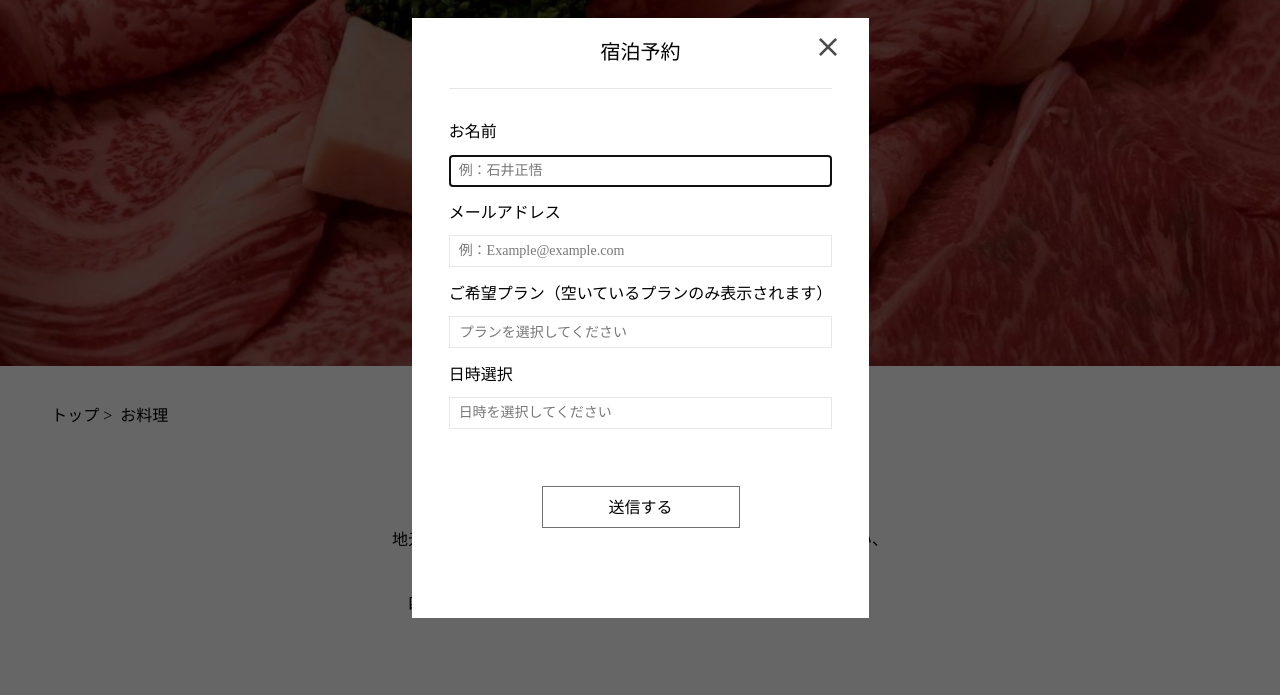
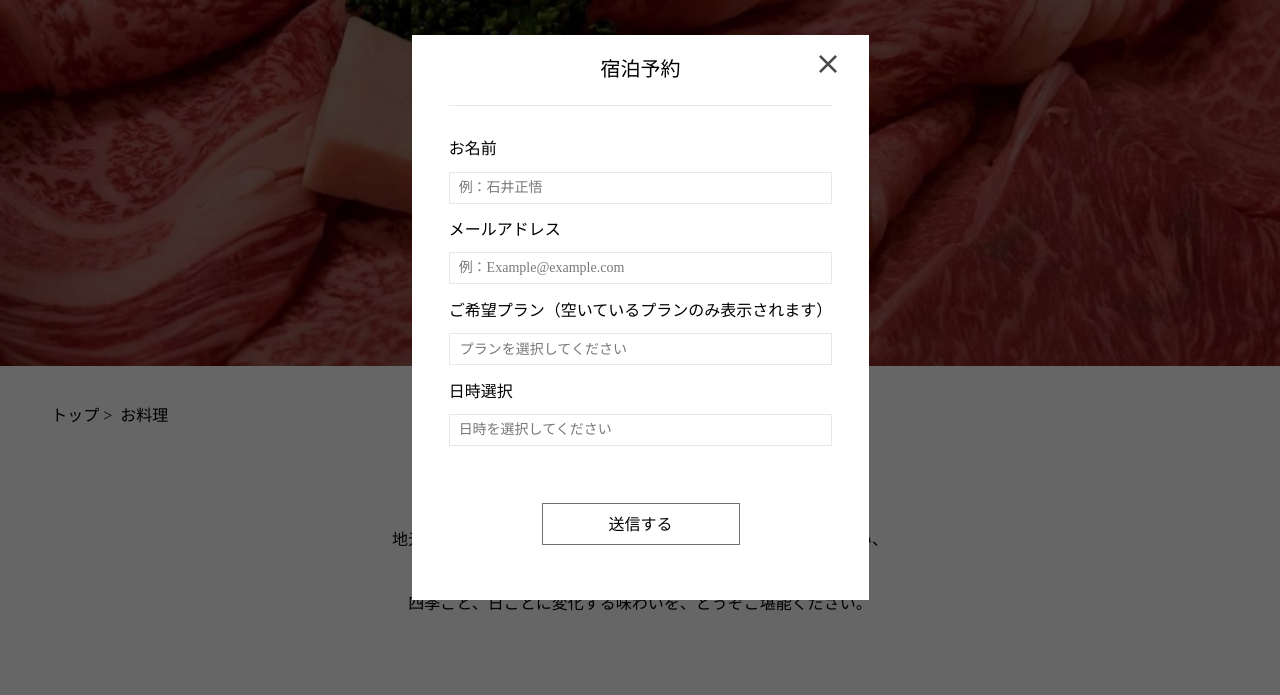
Before and after one commit to reiiweb/ishii-kadan, a plain HTML site: page menu.html in a window 1280 px wide. Both pictures are taken after a click on the button "宿泊予約". Shown: the part 82-777 px from the top of the page. Drawn offline with nearby package versions, Linux system fonts and the light colour scheme; some packages are replaced by stand-ins of ours.

Commit message:
Add files via upload

```diff
--- a/css/style.css
+++ b/css/style.css
@@ -50,6 +50,15 @@ h3 {
 
 p {
   line-height: 2;
+}
+
+input {
+  resize: none;
+  -moz-appearance: none;
+       appearance: none;
+  -webkit-appearance: none;
+  outline: none;
+  border: none;
 }
 
 input,
@@ -1210,16 +1219,18 @@ label {
 .modal__container {
   font-weight: 500;
   background-color: #fff;
-  padding: 1.51% 3.12% 0;
+  padding: 1.51% 3.12% 4.68%;
   max-width: 550px;
-  min-height: 600px;
+  max-height: 600px;
   overflow-y: auto;
   position: relative;
 }
 
 @media screen and (max-width: 615px) {
   .modal__container {
-    max-width: 350px;
+    padding-right: 4%;
+    padding-left: 4%;
+    max-width: 100%;
   }
 }
 
--- a/menu.html
+++ b/menu.html
@@ -206,13 +206,13 @@
             <a href="https://rei-portfolio.github.io/ishii-kadan/">トップ</a>
           </li>
           <li class="pagination-list">
-            <a href="https://rei-portfolio.github.io/ishii-kadan/menu.html">お料理</a>
+            <a href="menu.html">お料理</a>
           </li>
         </ul>
         <!-- /.pagination -->
 
         <!-- lower-copy -->
-        <p class="lower-copy" data-aos="fade-zoom-in">
+        <p class="lower-copy">
           地元熱海の市場で仕入れた食材のみを使った食材をふんだんに使い、<br />
           大将の技が光る「熱海料理」<br />
           四季ごと、日ごとに変化する味わいを、どうぞご堪能ください。
```
Also changed, not shown: oheya.html (+2 -2 lines), onsen.html (+2 -2 lines), 1 other file.
